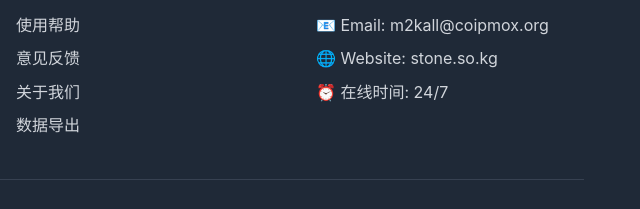
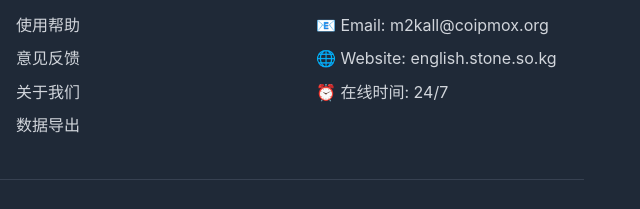
Before and after one commit to m2kall/stone-english, a plain HTML site: page index.html in a window 1280 px wide. Shown: the part 3569-3778 px from the top of the page, 640-1280 px from the left. Drawn offline with Linux system fonts and the light colour scheme; no server answers.

Commit message:
主页小小的修改

```diff
--- a/index.html
+++ b/index.html
@@ -223,7 +223,7 @@
                 <div class="footer-section">
                     <h4>联系我们</h4>
                     <p>📧 Email: m2kall@coipmox.org</p>
-                    <p>🌐 Website: stone.so.kg</p>
+                    <p>🌐 Website: english.stone.so.kg</p>
                     <p>⏰ 在线时间: 24/7</p>
                 </div>
             </div>
```
